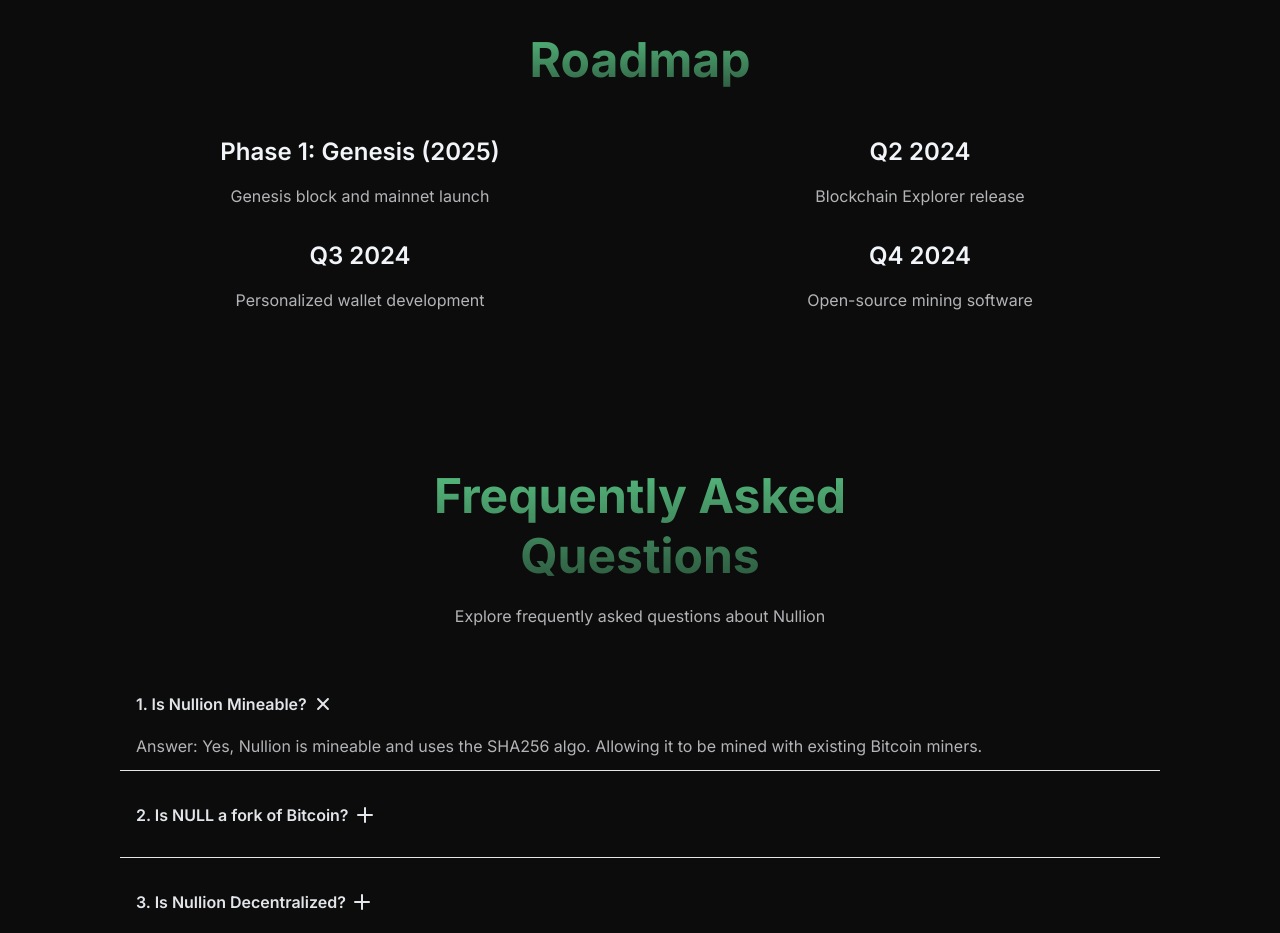
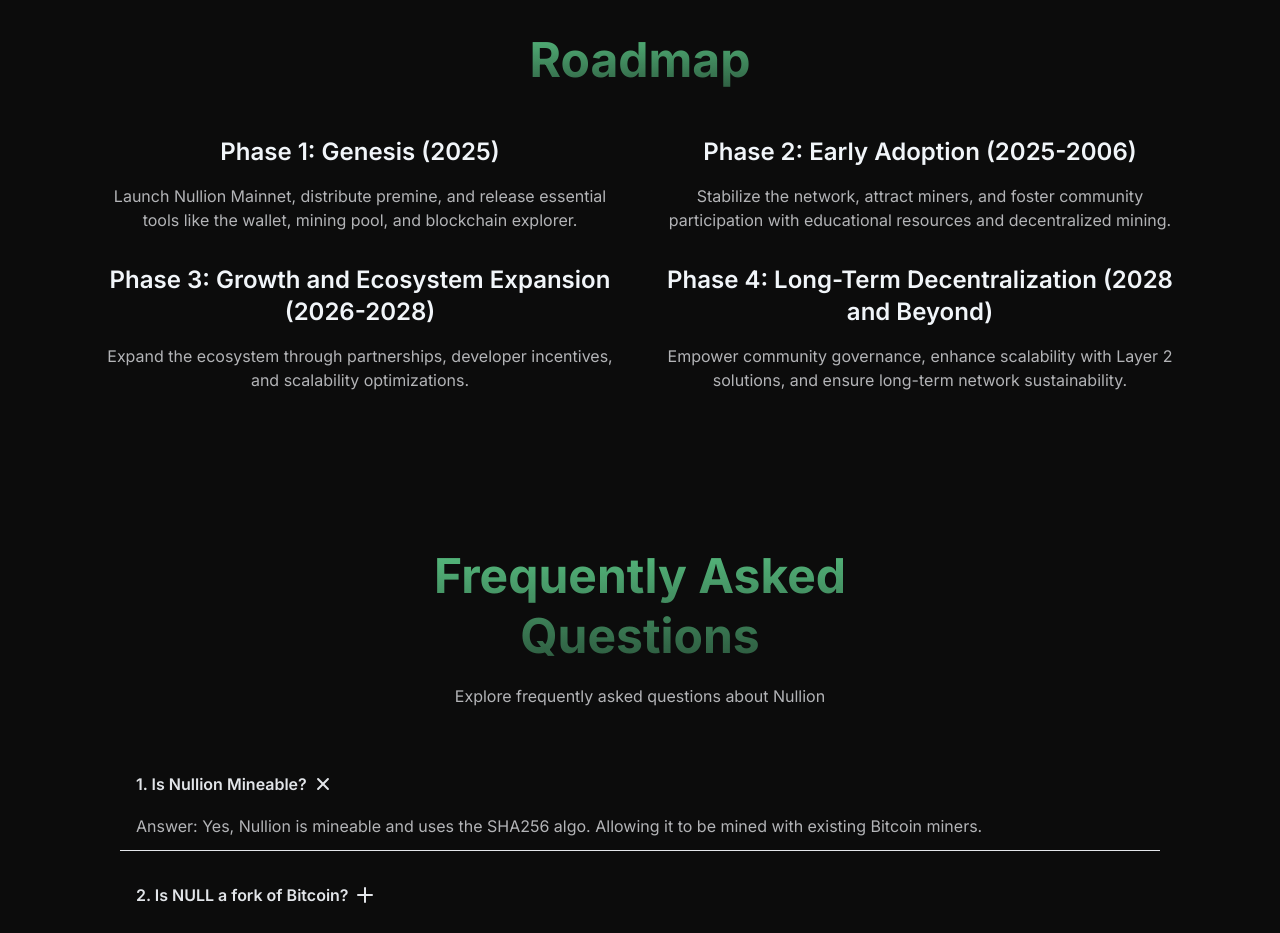
Before and after one commit to Nemo-Nullis/Website, a React (Vite) app: page / in a window 1280 px wide. Shown: the part 3100-4033 px from the top of the page. Built offline with nearby package versions, Linux system fonts and the light colour scheme; a web font is replaced by a local one; what ldrs would draw is missing.

Commit message:
Update data.jsx

```diff
--- a/src/data/data.jsx
+++ b/src/data/data.jsx
@@ -107,19 +107,19 @@ export const FeaturesData = [
 export const RoadmapData = [
   {
     name: "Phase 1: Genesis (2025)",
-    description: "Genesis block and mainnet launch",
+    description: "Launch Nullion Mainnet, distribute premine, and release essential tools like the wallet, mining pool, and blockchain explorer.",
   },
   {
-    name: "Q2 2024",
-    description: "Blockchain Explorer release",
+    name: "Phase 2: Early Adoption (2025-2006)",
+    description: "Stabilize the network, attract miners, and foster community participation with educational resources and decentralized mining.",
   },
   {
-    name: "Q3 2024",
-    description: "Personalized wallet development",
+    name: "Phase 3: Growth and Ecosystem Expansion (2026-2028)",
+    description: "Expand the ecosystem through partnerships, developer incentives, and scalability optimizations.",
   },
   {
-    name: "Q4 2024",
-    description: "Open-source mining software",
+    name: "Phase 4: Long-Term Decentralization (2028 and Beyond)",
+    description: "Empower community governance, enhance scalability with Layer 2 solutions, and ensure long-term network sustainability.",
   },
 ];
 
```
